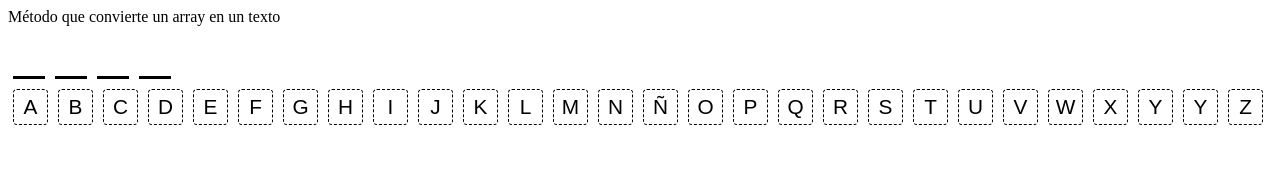
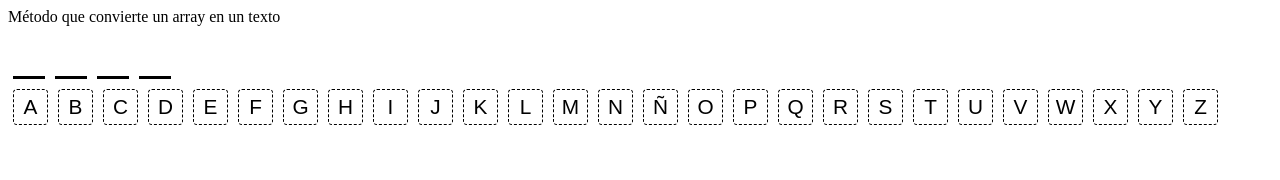
Before and after one commit to pattymicaelazurita/recicla, a React (Create React App) app: page /juego in a window 1280 px wide. Shown: the top 180 px of the page. Built offline with nearby package versions, Linux system fonts and the light colour scheme.

Commit message:
Manejo de colores en letras según aciertos o errores

```diff
--- a/src/componentes/Juego.js
+++ b/src/componentes/Juego.js
@@ -2,11 +2,14 @@ import { useEffect, useState } from "react";
 import { PALABROS } from "../assets/preguntas";
 
 const Juego = () => {
-    const letras="ABCDEFGHIJKLMNÑOPQRSTUVWXYYZ"
+    const letras="ABCDEFGHIJKLMNÑOPQRSTUVWXYZ"
+    const misColores=[{backgroundColor:"white"},{backgroundColor:"green", color:"white"},{backgroundColor:"red", color:"white"}]
     const letras_array=letras.split("")
     const [azar,setAzar]=useState(0);
     const [palabra,setPalabra]=useState([])
     const [misLetras,setMisLetras]=useState([])
+    const [correctas,setCorrectas]=useState([])
+    const [erroneas,setErroneas]=useState([])
     useEffect(()=>{
         setAzar(Math.floor(Math.random()*PALABROS.length))
     },[])
@@ -18,6 +21,11 @@ const Juego = () => {
     const pulsado=(e)=>{
         const letra=e.target.innerHTML;
         setMisLetras([...misLetras,(letra)])
+        if(palabra.indexOf(letra)>=0){
+            setCorrectas([...correctas,(letra)])
+        }else{
+            setErroneas([...erroneas,(letra)])
+        }
     }
 
     return (
@@ -39,7 +47,15 @@ const Juego = () => {
         <div className="botones">
             {
                 letras_array.map((letra)=>(
-                    <button key={letra} onClick={pulsado} >{letra}</button>
+                    (correctas.find(e=>e===letra))
+                    ?
+                    <button style={misColores[1]} key={letra}>{letra}</button>
+                    :
+                    (erroneas.find(e=>e===letra))
+                    ?
+                    <button style={misColores[2]} key={letra}>{letra}</button>
+                    :
+                    <button style={misColores[0]} key={letra} onClick={pulsado} >{letra}</button>
                 ))
             }
         </div>
```
